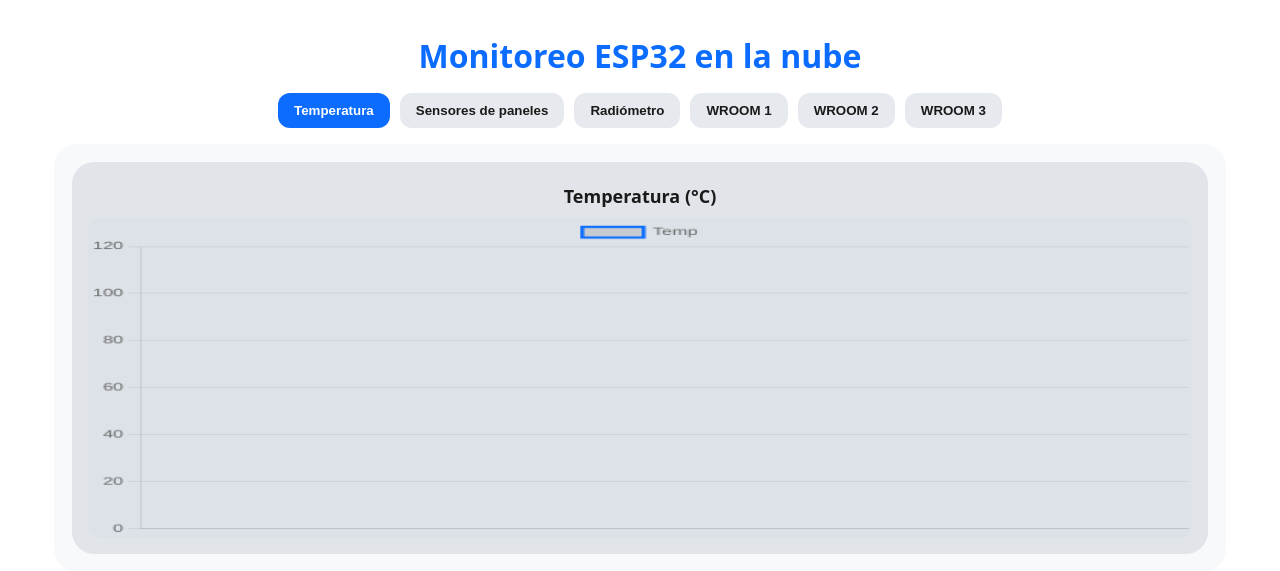
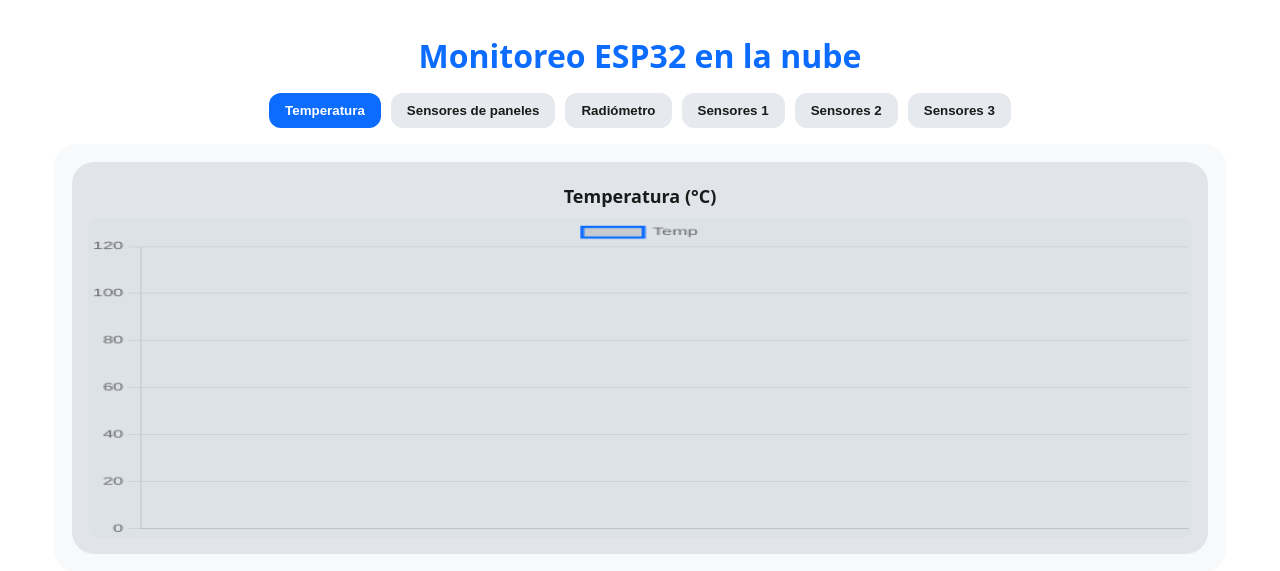
Before and after one commit to keilanicolas-dev/esp32-flask-nube, a Flask app: page / in a window 1280 px wide. Shown: the top 571 px of the page. Run offline with Flask 3, Linux system fonts and the light colour scheme; data that the repository does not hold is empty; some libraries are stand-ins or nearby versions.

Commit message:
Update index.html

```diff
--- a/templates/index.html
+++ b/templates/index.html
@@ -111,9 +111,9 @@ canvas{
   <button class="btn active" data-tab="tTemp">Temperatura</button>
   <button class="btn" data-tab="tSens">Sensores de paneles</button>
   <button class="btn" data-tab="tRad">Radiómetro</button>
-  <button class="btn" data-tab="tW1">WROOM 1</button>
-  <button class="btn" data-tab="tW2">WROOM 2</button>
-  <button class="btn" data-tab="tW3">WROOM 3</button>
+  <button class="btn" data-tab="tW1">Sensores 1</button>
+  <button class="btn" data-tab="tW2">Sensores 2</button>
+  <button class="btn" data-tab="tW3">Sensores 3</button>
 </div>
 
 <div class="cards">
```
